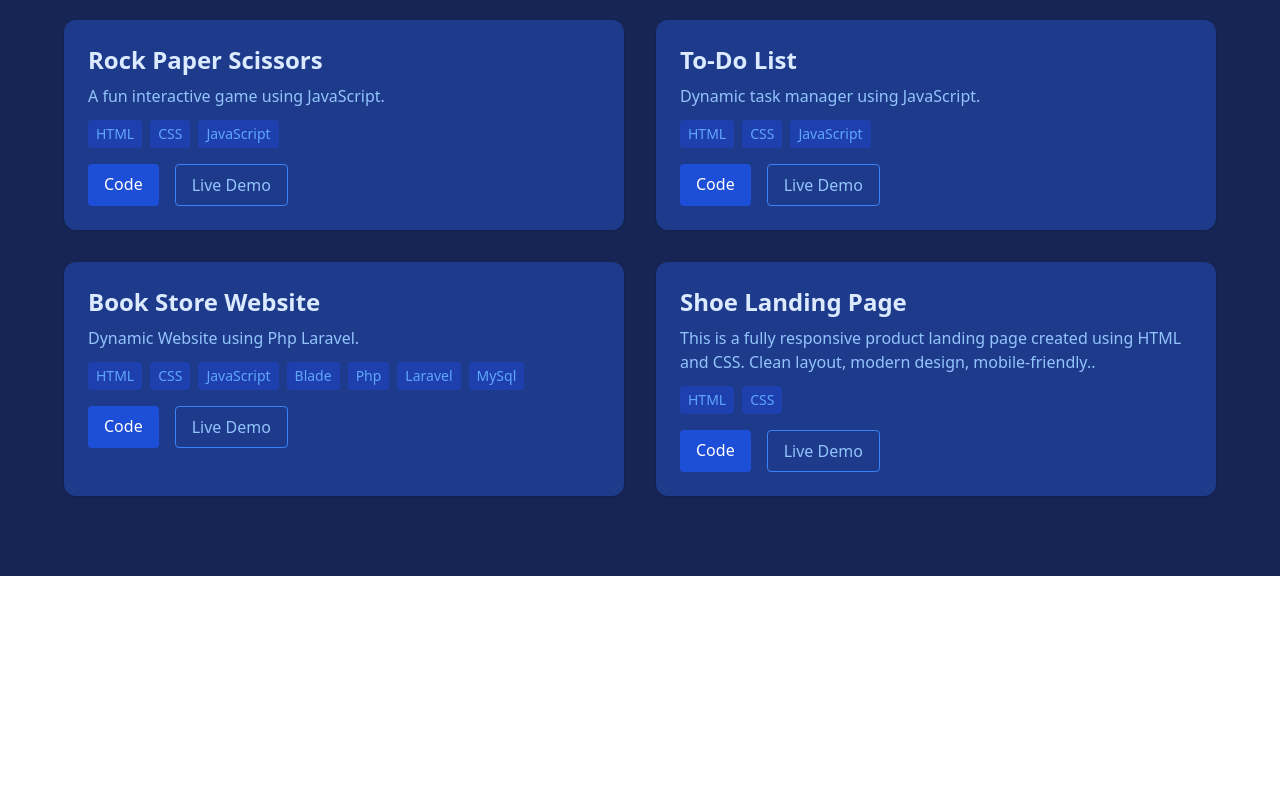
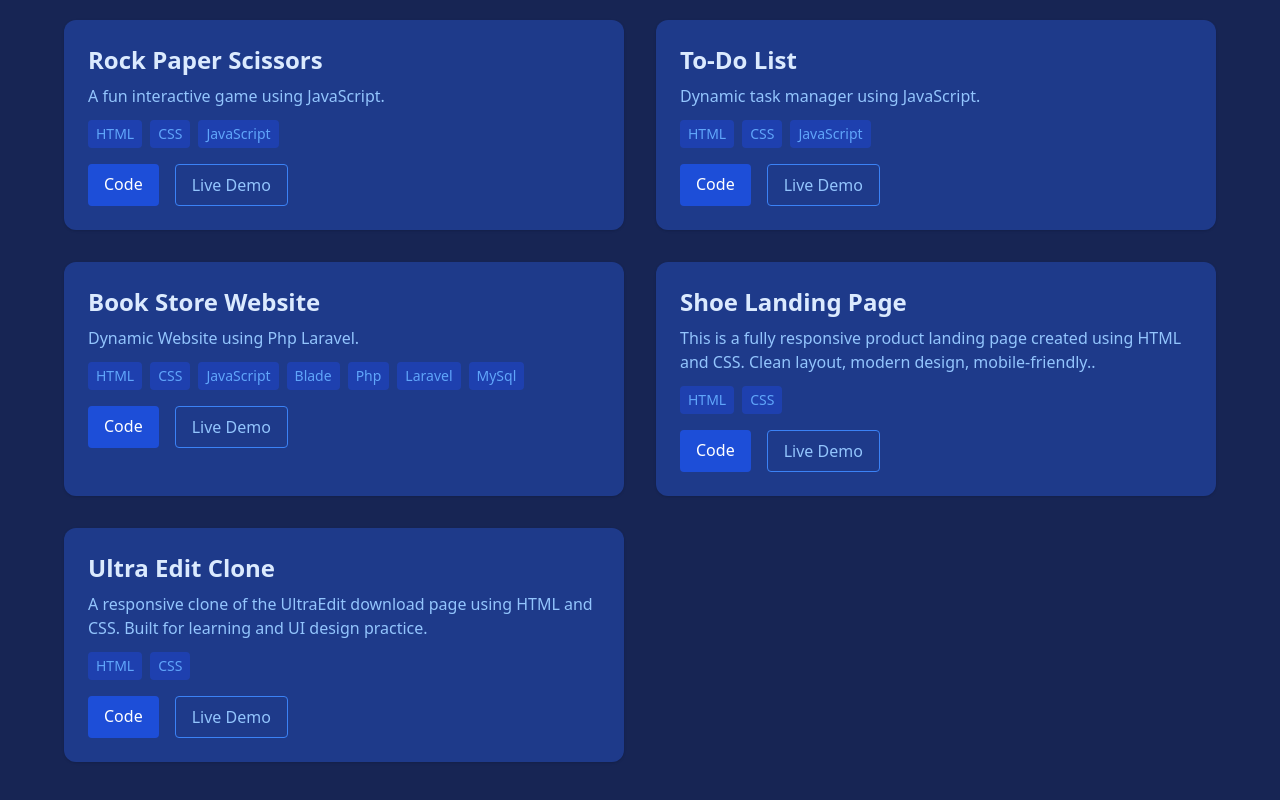
Before and after one commit to eman-projectspace/react-portfolio, a React (Create React App) app: page /projects in a window 1280 px wide. Shown: the part 720-1520 px from the top of the page. Before the commit the page ends 1296 px from the top, so only its background shows below. Built offline with nearby package versions, Linux system fonts and the light colour scheme.

Commit message:
Added  Ultra Edit Download Project

```diff
--- a/src/components/Projects.js
+++ b/src/components/Projects.js
@@ -57,7 +57,15 @@ const projects = [
     tech: ['HTML', 'CSS'],
     codeLink: 'https://github.com/eman-projectspace/shoe-landing-page',
     demoLink: 'https://shoe-landing-page-six.vercel.app/'
+  },
+  {
+    title: 'Ultra Edit Clone',
+    description: 'A responsive clone of the UltraEdit download page using HTML and CSS. Built for learning and UI design practice.',
+    tech: ['HTML', 'CSS'],
+    codeLink: 'https://github.com/eman-projectspace/ultraEdit-clone',
+    demoLink: 'https://ultra-edit-clone-sage.vercel.app/'
   }
+
 
 
 
```
